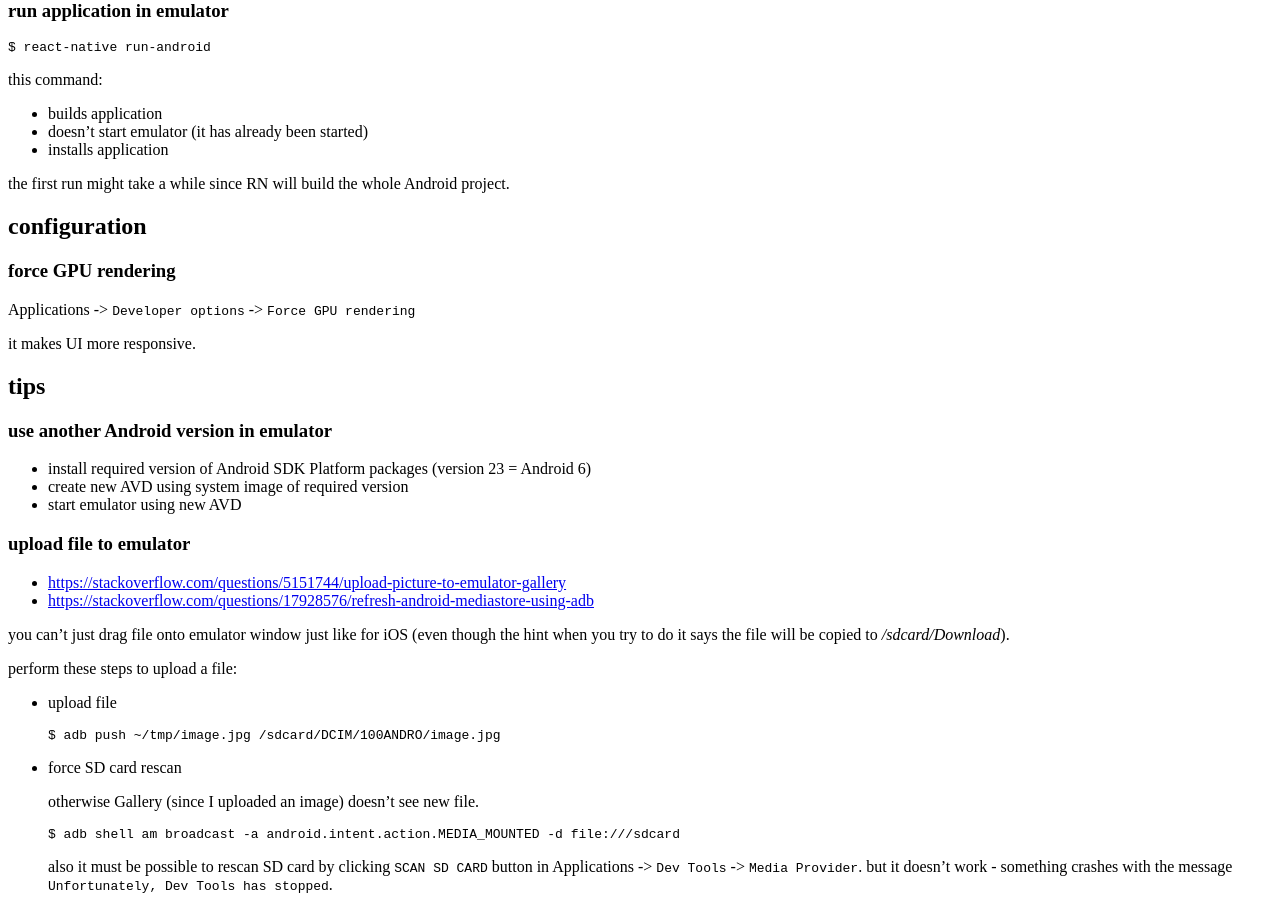
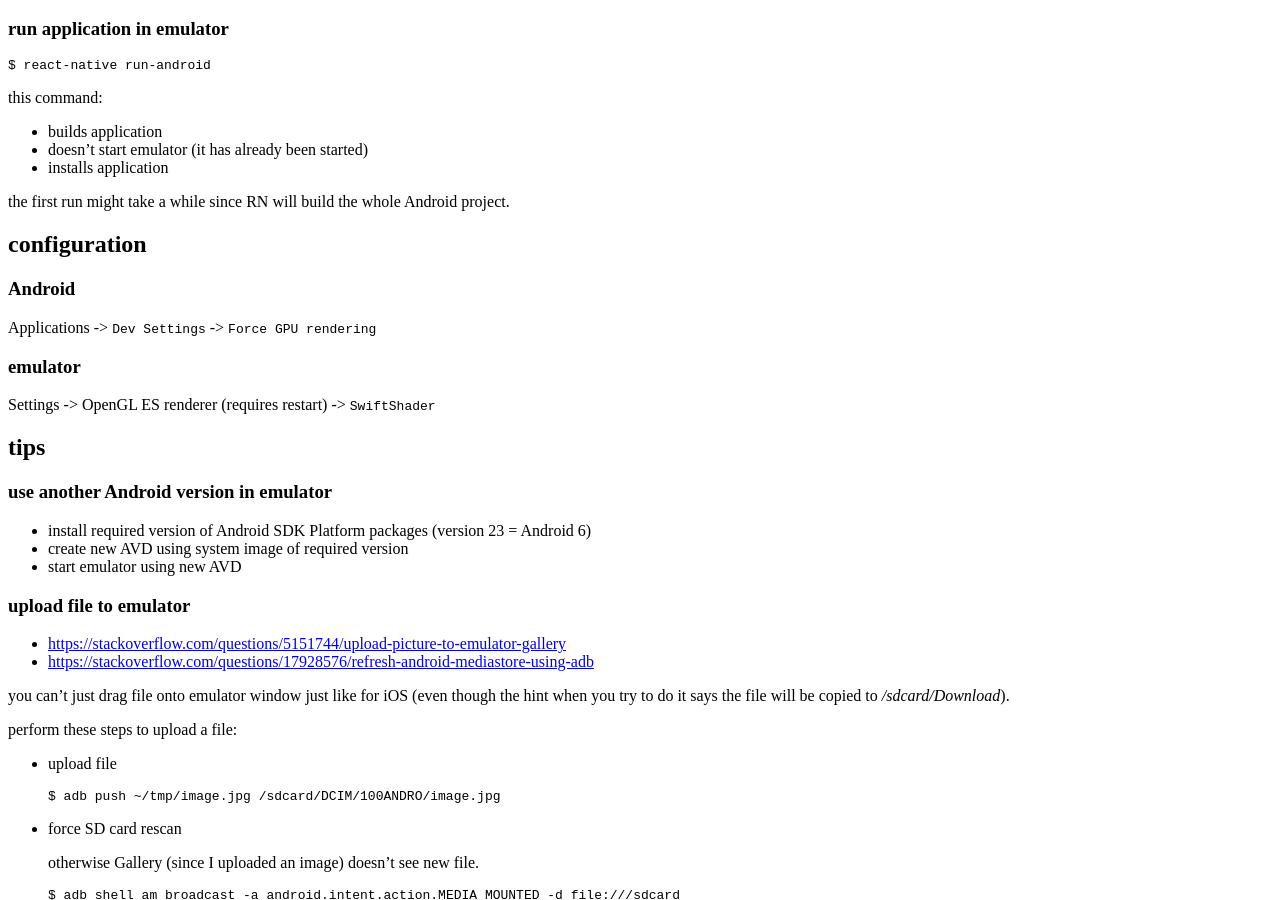
Before and after one commit to tap349/tap349.github.io, a Jekyll site: the page built from _posts/2017-05-24-react-native-android.md, in a window 1280 px wide and 900 px high, scrolled down 3074 px. Built offline with Jekyll 4.4.1, drawn with Linux system fonts in a browser that asks for light colours; some of the changed text lies outside the part shown.

Commit message:
update 2017-06-19_18:17:11

```diff
--- a/_posts/2017-05-24-react-native-android.md
+++ b/_posts/2017-05-24-react-native-android.md
@@ -182,11 +182,13 @@ the first run might take a while since RN will build the whole Android project.
 
 ## configuration
 
-### force GPU rendering
+### Android
 
-Applications -> `Developer options` -> `Force GPU rendering`
+Applications -> `Dev Settings` -> `Force GPU rendering`
 
-it makes UI more responsive.
+### emulator
+
+Settings -> OpenGL ES renderer (requires restart) -> `SwiftShader`
 
 ## tips
 
```
